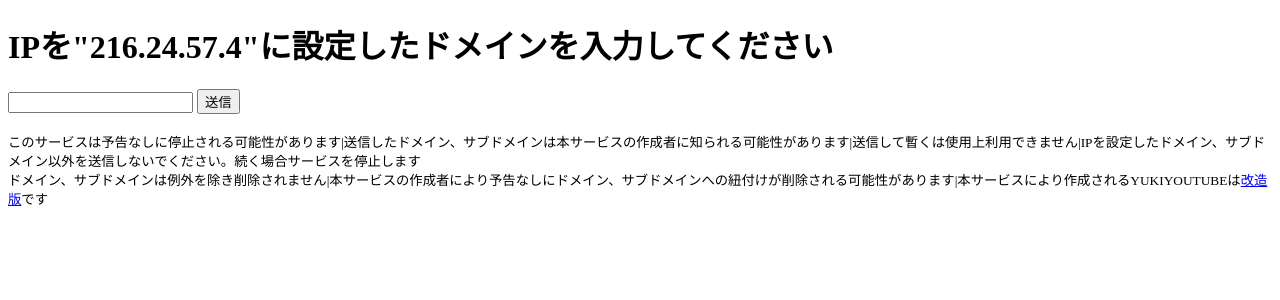
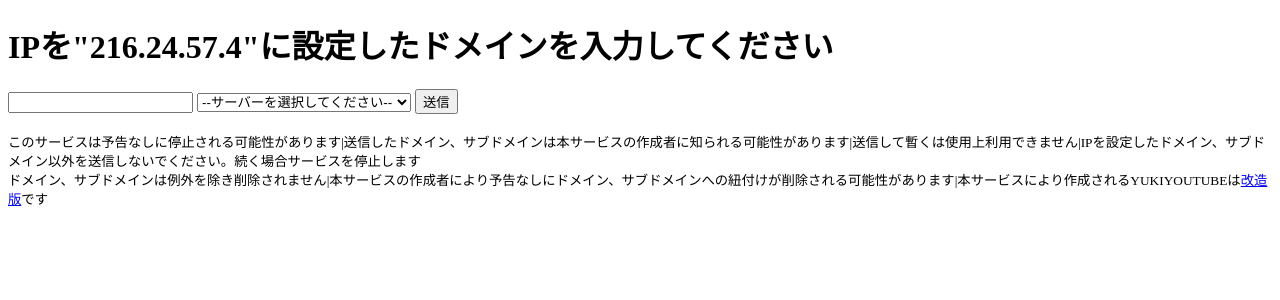
Before and after one commit to ztttas1-project/yukicreate, a Flask app: page / in a window 1280 px wide. Shown: the top 300 px of the page. Run offline with Flask 3, Linux system fonts and the light colour scheme.

Commit message:
Update index.html

```diff
--- a/templates/index.html
+++ b/templates/index.html
@@ -9,6 +9,7 @@
     <h1>IPを"216.24.57.4"に設定したドメインを入力してください</h1>
     <form action="/submit" method="post">
         <input type="text" name="domain" required>
+        <select name="ser" id="ser" required><option value="">--サーバーを選択してください--</option><option value="1">サーバー:1</option><option value="2">サーバー:2</option><option value="3">サーバー:3</option></select>
         <button type="submit">送信</button>
     </form>
     <br><small>このサービスは予告なしに停止される可能性があります|送信したドメイン、サブドメインは本サービスの作成者に知られる可能性があります|送信して暫くは使用上利用できません|IPを設定したドメイン、サブドメイン以外を送信しないでください。続く場合サービスを停止します</small><br>
```
